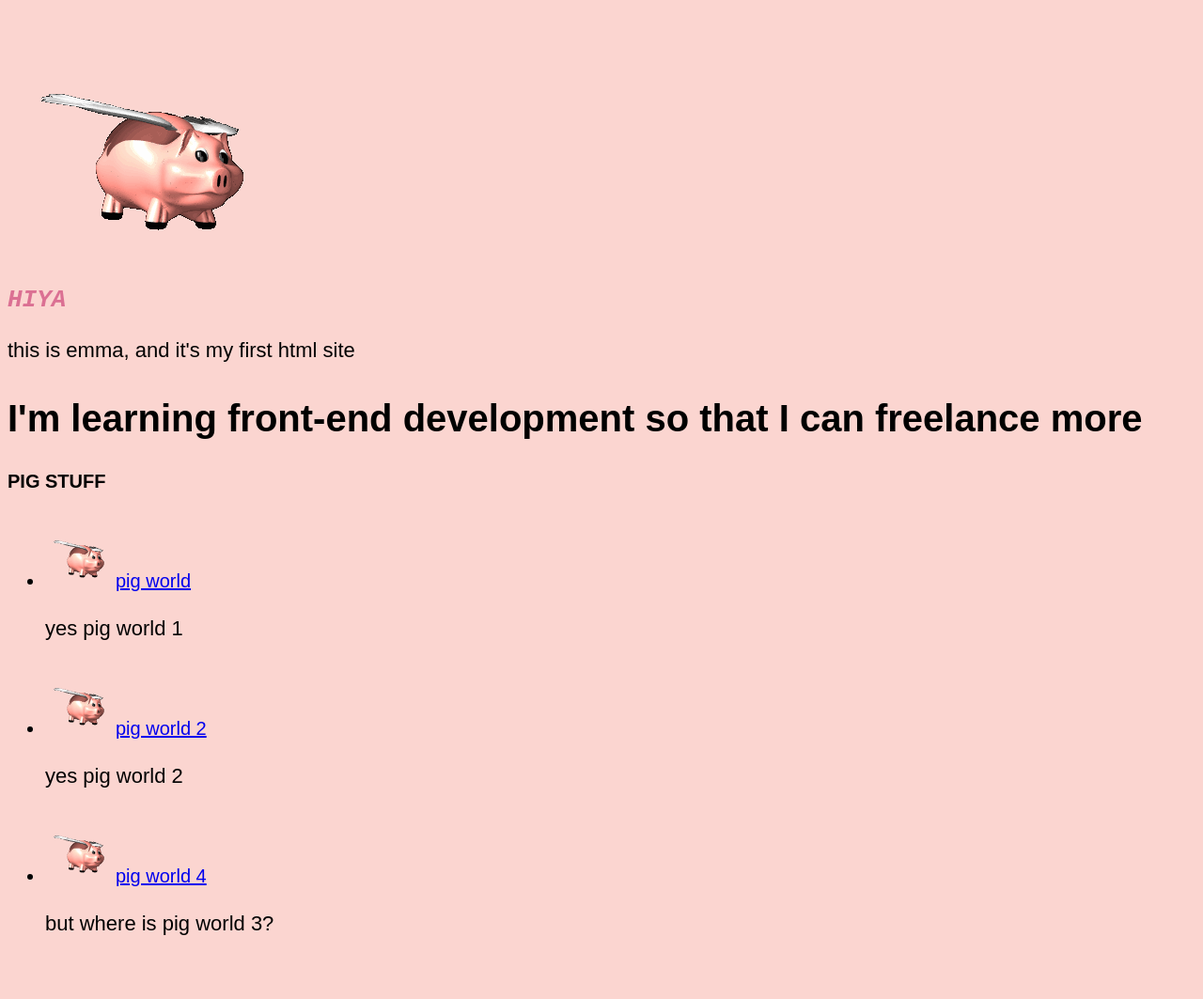
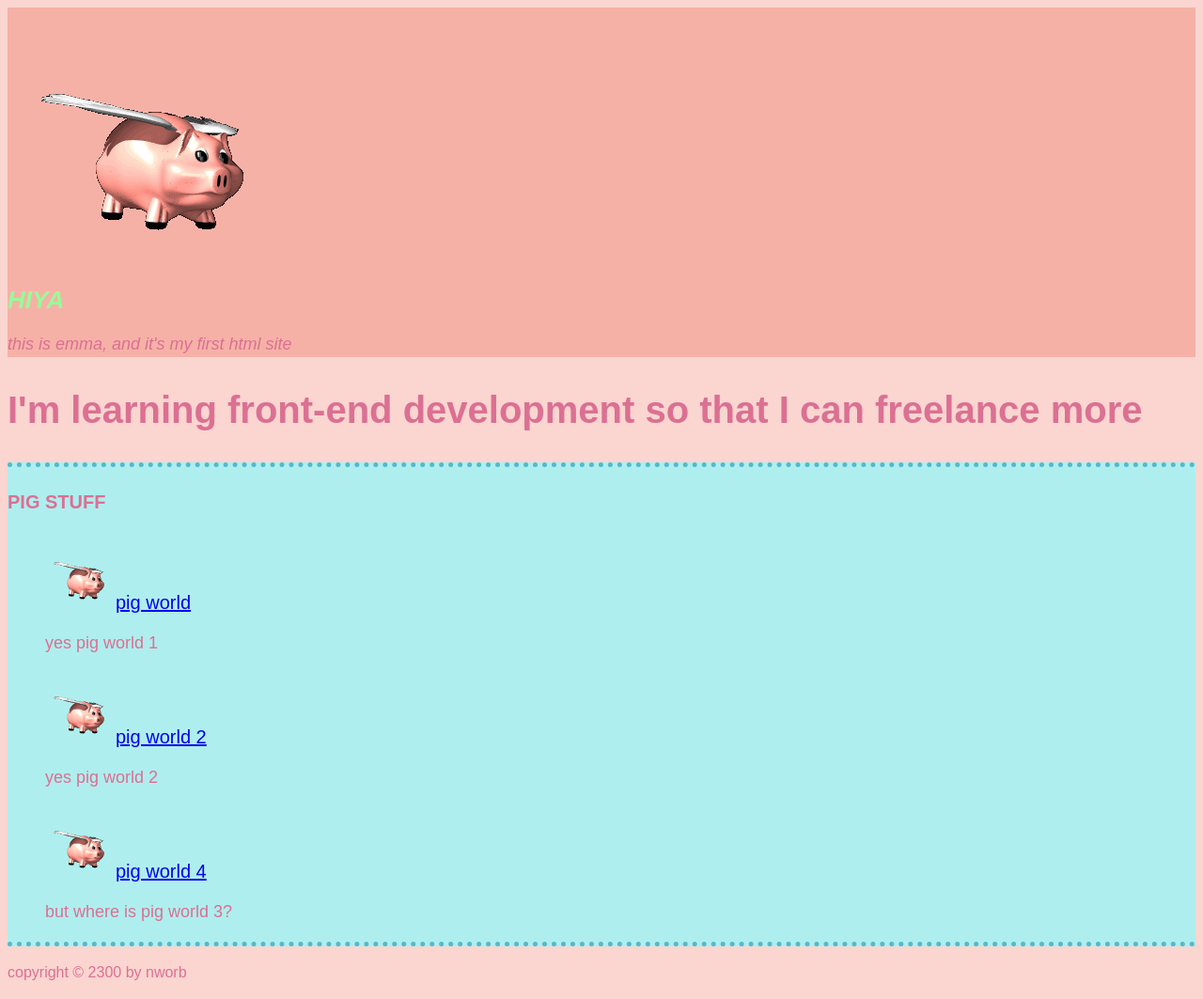
Before and after one commit to nworb9/cursed-site, a plain HTML site: page index.html in a window 1280 px wide. Shown: the whole page at 94% size. Before the commit the page ends 1021 px from the top, so only its background shows below. Drawn offline with Linux system fonts and the light colour scheme.

Commit message:
Added style classes

```diff
--- a/index.html
+++ b/index.html
@@ -7,25 +7,26 @@
     <title>emma's simple site</title>
     <link href="styles/style.css" rel="stylesheet"/>
   </head>
-  <body style="background-color: #fbd5d0">
-    <header>
+  <body>
+    <header class="main-header">
     <img src="./public/pig.gif" alt="pig flying but retro"/>
-    <h1 >hiya</h1>
-    <p>this is emma, and it's my first html site</p>
+    <h1>hiya</h1>
+    <p id="author">this is emma, and it's my first html site</p>
   </header>
   <article>
     <h2>I'm learning front-end development so that I can freelance more</h2>
   </article>
   <aside>
     <h4>pig stuff</h4>
-    <ul>
+    <ul class="without-bullet">
     <li><img src="./public/pig.gif" alt="pig flying but retro" height="75" width="75"/><a href="product.html">pig world</a></li>
-    <p>yes pig world 1</p>
+    <p class="item-subtext">yes pig world 1</p>
     <li><img src="./public/pig.gif" alt="pig flying but retro" height="75" width="75"/><a href="product.html">pig world 2</a></li>
-    <p>yes pig world 2</p>
+    <p class="item-subtext">yes pig world 2</em></p>
     <li><img src="./public/pig.gif" alt="pig flying but retro" height="75" width="75"/><a href="product.html">pig world 4</a></li>
-    <p>but where is pig world 3?</p>
+    <p class="item-subtext">but where is pig world 3?</p>
   </ul>
   </aside>
+  <footer><p id="copyright">copyright &copy; 2300 by nworb</p></footer>
   </body>
 </html>
--- a/styles/style.css
+++ b/styles/style.css
@@ -1,14 +1,42 @@
+body {
+    background-color: #fbd5d0
+}
+
+h1, h2, h3, h4, p, li {
+    font-family: sans-serif;
+    color: palevioletred;
+}
+
+header {
+    background-color: palegreen;
+}
+
+header.main-header {
+    background-color: #f6b1a7;
+}
+
+header.main-header h1 {
+    color: palegreen
+}
+
+article.pig-sale {
+    background-color: palegreen;
+}
+
+aside {
+    background-color: paleturquoise;
+    border-top: 5px dotted #52baca;
+    border-bottom: 5px dotted #52baca;
+}
+
 h1 {
-    color: palevioletred;
     font-size: 26px;
-    font-family: monospace;
     text-transform: uppercase;
     font-style: italic;
  }
 
  h2 {
     font-size: 40px;
-    font-family: sans-serif;
  }
 
 h3 {
@@ -17,17 +45,36 @@ h3 {
 
 h4 {
     font-size: 20px;
-    font-family: sans-serif;
     text-transform: uppercase;
 }
 
  p {
     font-size: 22px;
-    font-family: sans-serif;
     line-height: 1.5;
  }
 
  li {
     font-size:20px;
-    font-family: sans-serif;
  }
+
+ ul.without-bullet {
+    list-style: none;
+ }
+
+ ul {
+    list-style:georgian;
+ }
+
+#copyright {
+    font-size: 16px;
+ }
+
+ #author {
+font-style: italic;
+font-size: 18px;
+ }
+
+ .item-subtext {
+    font-size: 18px;
+    font-weight: lighter;
+ }
```
Also changed, not shown: product.html (+7 -3 lines).
